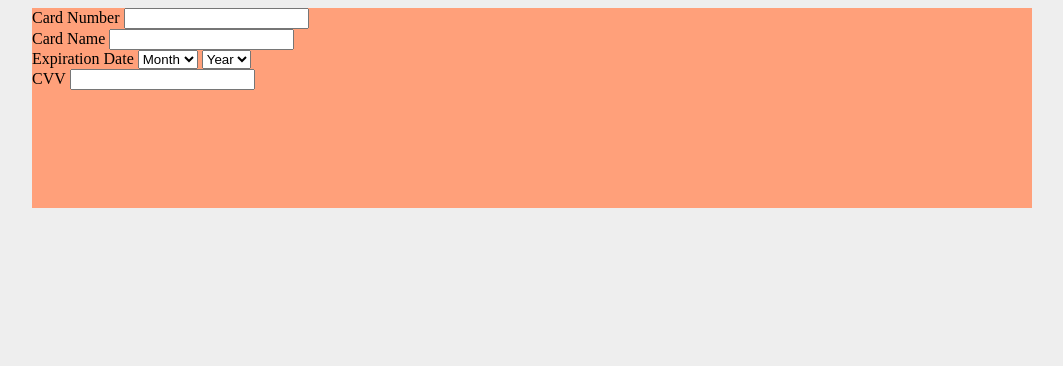
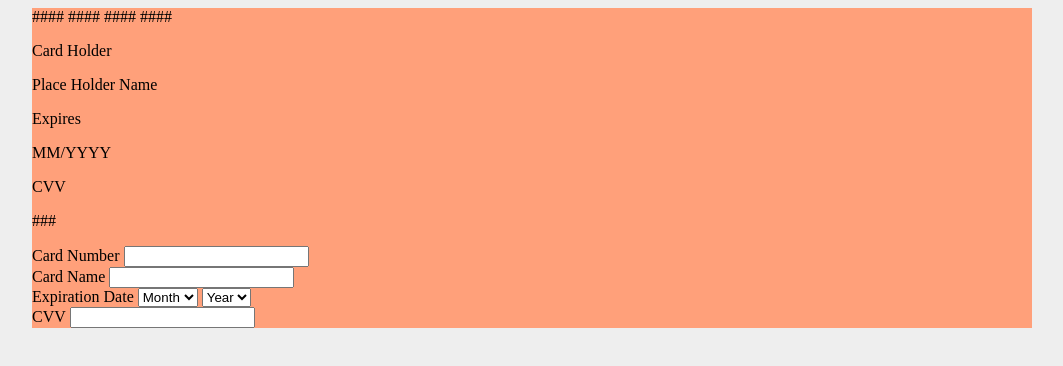
Before and after one commit to kaeuchoa/js-credit-card, a plain HTML site: page index.html in a window 1280 px wide. Shown: the whole page, without its empty margins (108-1171 px from the left). Drawn offline with Linux system fonts and the light colour scheme.

Commit message:
adds card front and back html structure

```diff
--- a/index.html
+++ b/index.html
@@ -10,6 +10,48 @@
 <body>
     <main class="container">
         <section id="form">
+            <section id="card">
+                <div class="card__front">
+                    <div class="card-header">
+                        <span class="card__seal"></span>
+                        <span class="card__flag"></span>
+                    </div>
+                    <div class="card__number">
+                        <span class="card__number__group">####</span>
+                        <span class="card__number__group">####</span>
+                        <span class="card__number__group">####</span>
+                        <span class="card__number__group">####</span>
+                    </div>
+                    <div class="card-footer">
+                        <!-- Semanticaly how would this be labeled? -->
+                        <div class="card__data">
+                            <p>Card Holder</p>
+                            <p>Place Holder Name</p>
+                        </div>
+                        <div class="card__data">
+                            <p>Expires</p>
+                            <p>MM/YYYY</p>
+                        </div>
+                    </div>
+                </div>
+                <div class="card__back">
+                    <div class="card-header">
+                        <span class="card__swipe">
+                        </span>
+                    </div>
+
+                    <div class="card__security">
+                        <p>CVV</p>
+                        <p>###</p>
+                    </div>
+
+                    <div class="card-footer">
+                        <span class="card__flag"></span>
+                    </div>
+
+                </div>
+            </section>
+
             <div class="form-container">
                 <!-- Card Number Group -->
                 <div class="input-group">
```
